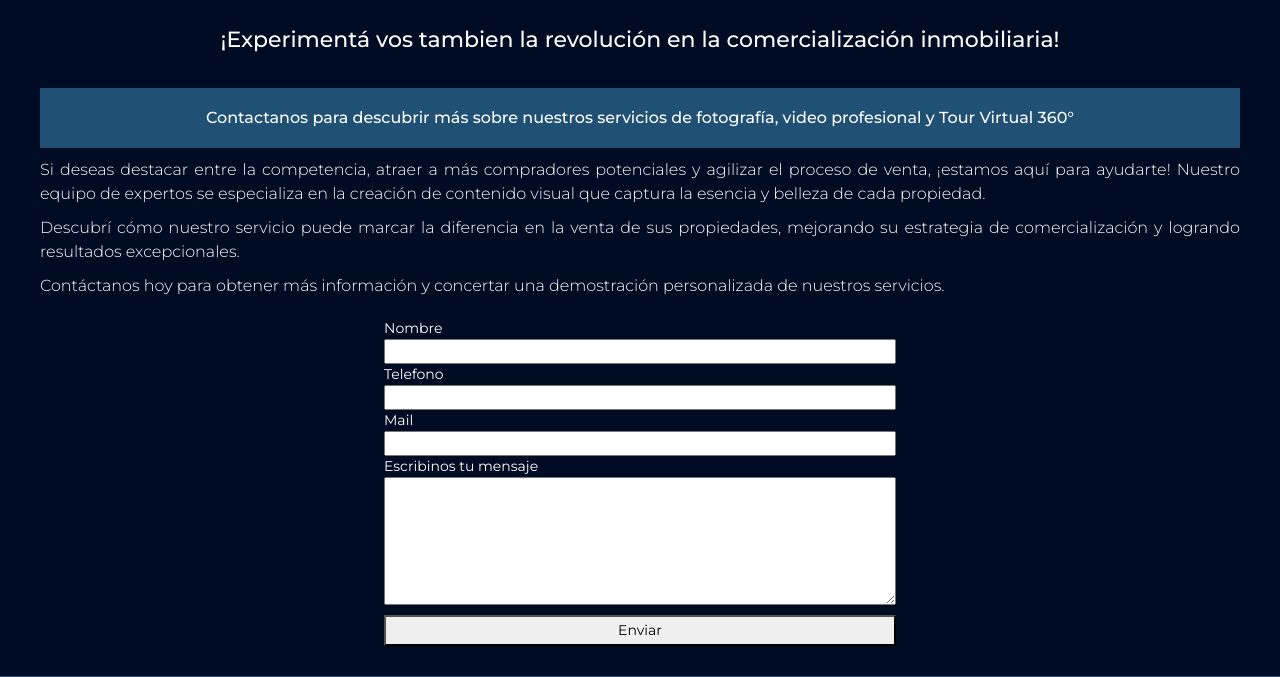
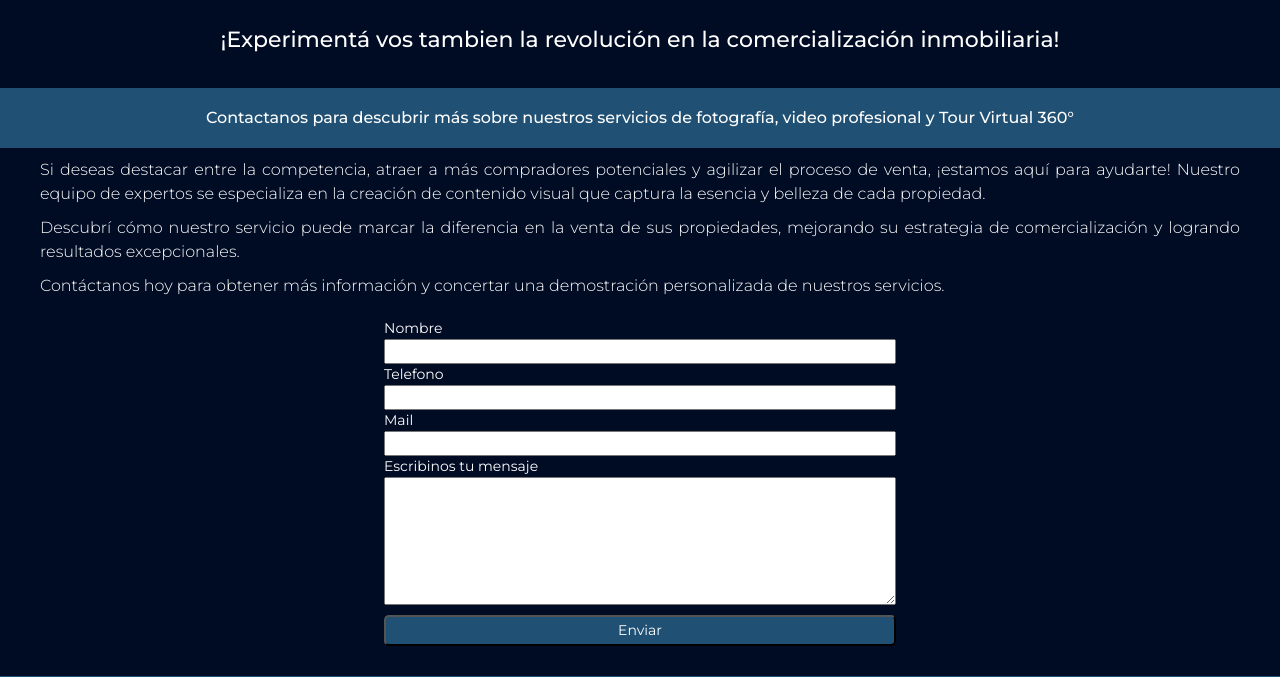
Before and after one commit to Florenciasimon/PreEntrega3Simon, a plain HTML site: page paginas/contacto.html in a window 1280 px wide. Shown: the part 123-800 px from the top of the page. Drawn offline with nearby package versions, Linux system fonts and the light colour scheme.

Commit message:
aplicando cambios

```diff
--- a/css/estilos.css
+++ b/css/estilos.css
@@ -20,7 +20,7 @@ header{
     display: flex;
     flex-direction: column;
     align-items: center;
-    height: 15vh;
+    height: 18vh;
     padding: 0 1rem;
     font-size: 14px;
     font-weight: bold;
@@ -133,8 +133,7 @@ h2{
 .subtitulos-contacto{
     font-size: 16px;
     background-color: #205073;
-    margin: 0 4rem;
-    padding: 2rem 0;
+    padding: 2rem 4rem;
 }
 
 .formulario{
@@ -150,6 +149,9 @@ h2{
 .formulario button{
     margin: 1rem 0;
     padding: 0.3rem;
+    background-color: #205073;
+    color: white;
+    border-radius: 5px;
 }
 
 /* footer */
```
